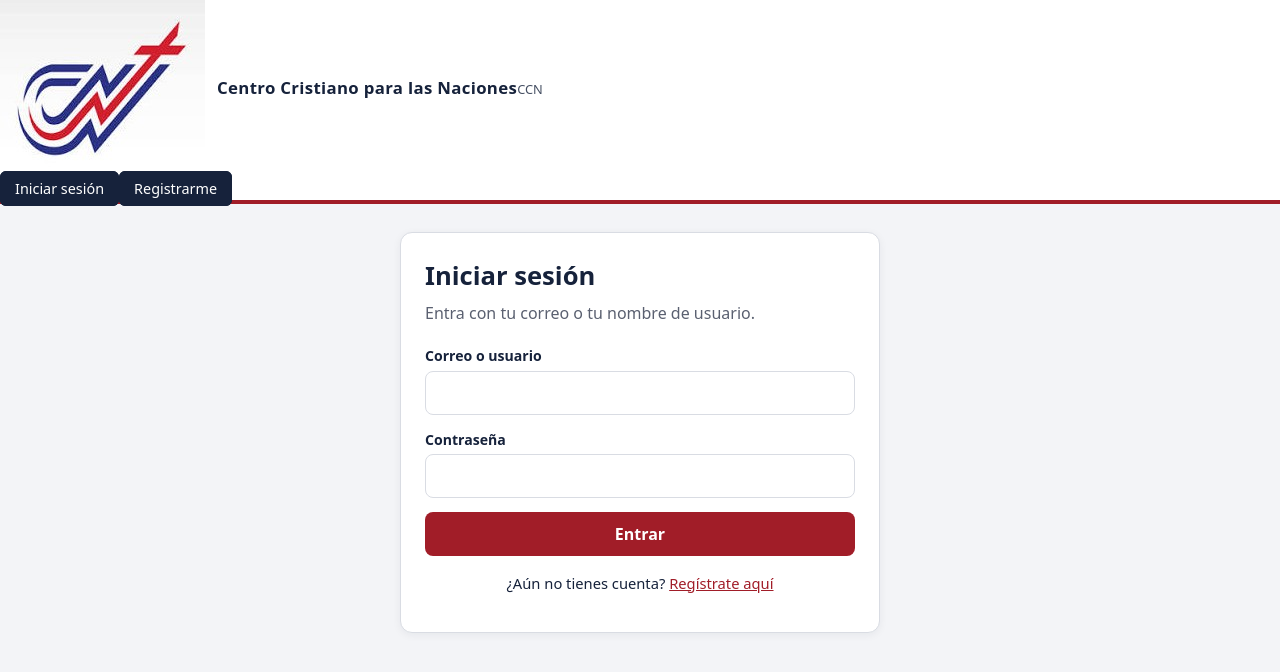
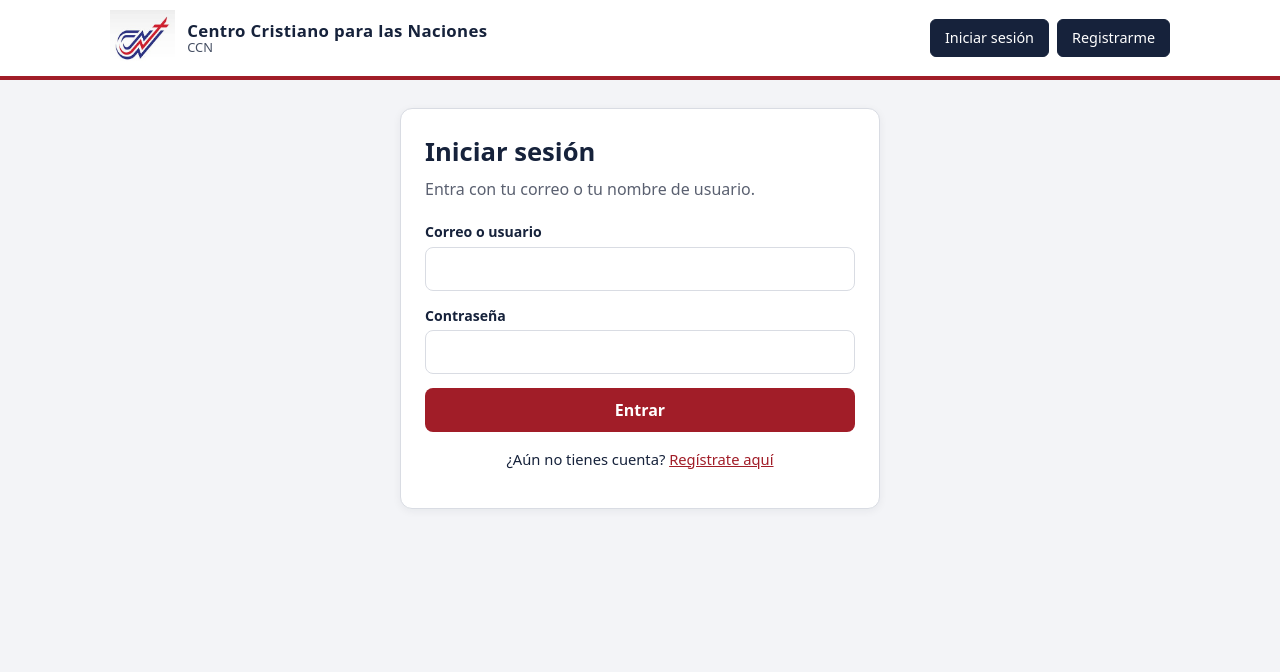
Before and after one commit to alfredojsanchezs-afk/ccn-iglesia, a Next.js app: page /login in a window 1280 px wide. Shown: the top 672 px of the page. Built offline with nearby package versions, Linux system fonts and the light colour scheme; no server answers.

Commit message:
Update globals.css

```diff
--- a/app/globals.css
+++ b/app/globals.css
@@ -38,12 +38,35 @@ a {
   border-bottom: 4px solid var(--rojo);
 }
 
+.encabezado-interior {
+  max-width: 1100px;
+  margin: 0 auto;
+  padding: 10px 20px;
+  display: flex;
+  align-items: center;
+  justify-content: space-between;
+  gap: 16px;
+  flex-wrap: wrap;
+}
+
 .marca {
   display: flex;
   align-items: center;
   gap: 12px;
   text-decoration: none;
   color: var(--azul);
+}
+
+.marca img {
+  height: 56px;
+  width: auto;
+  display: block;
+}
+
+.marca-texto {
+  display: flex;
+  flex-direction: column;
+  line-height: 1.15;
 }
 
 .marca-texto strong {
@@ -56,6 +79,13 @@ a {
   font-size: 0.8rem;
   opacity: 0.8;
   color: var(--azul);
+}
+
+.navegacion {
+  display: flex;
+  align-items: center;
+  gap: 8px;
+  flex-wrap: wrap;
 }
 
 .navegacion a,
@@ -76,7 +106,6 @@ a {
   background: var(--azul-claro);
   border-color: var(--azul-claro);
 }
-
 /* ---------- Contenedores ---------- */
 .contenedor {
   max-width: 1100px;
```
